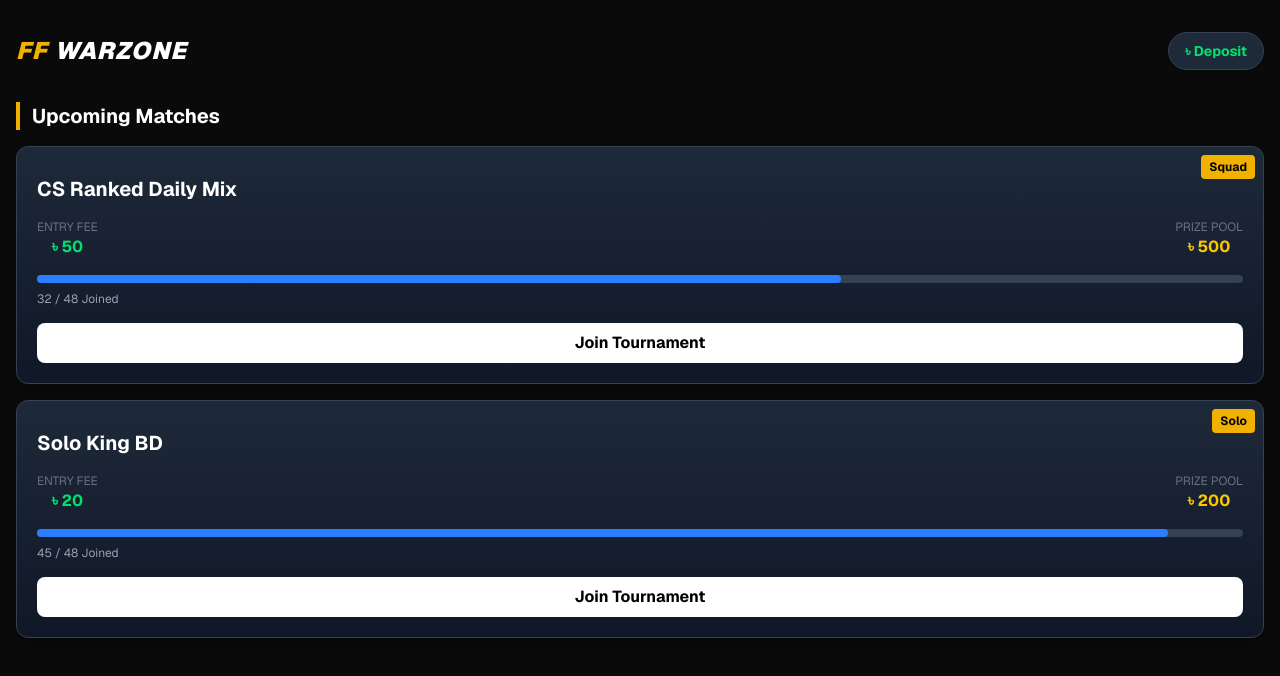
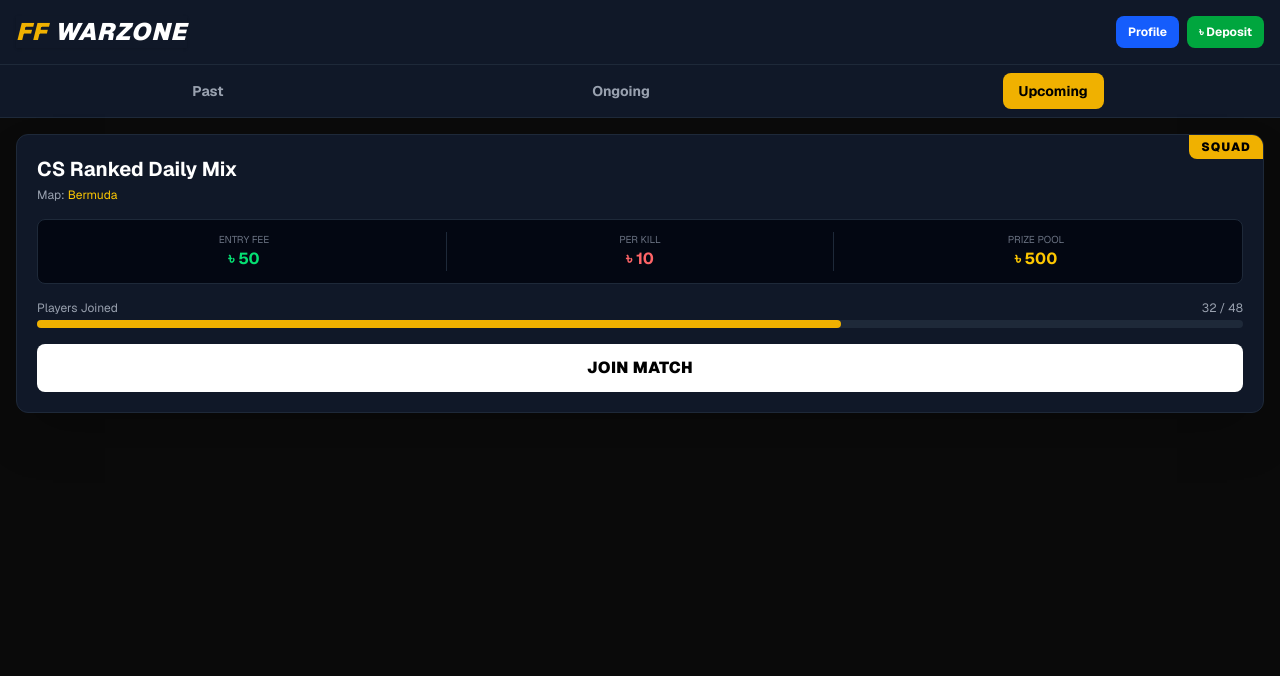
Before and after one commit to AponZx/ff-tournament-bd, a Next.js app: page / in a window 1280 px wide. Shown: the top 676 px of the page. Built offline with nearby package versions, Linux system fonts and the light colour scheme.

Commit message:
Added massive feature update: Join logic, UID, Profiles, Tabs

```diff
--- a/app/api/notify-admin/route.ts
+++ b/app/api/notify-admin/route.ts
@@ -3,22 +3,30 @@ import { NextResponse } from 'next/server';
 export async function POST(req: Request) {
   try {
     const { message } = await req.json();
-    const botToken = process.env.TELEGRAM_BOT_TOKEN;
-    const chatId = process.env.ADMIN_TELEGRAM_ID;
 
-    if (!botToken || !chatId) {
-      return NextResponse.json({ error: 'Missing Telegram keys' }, { status: 500 });
-    }
+    // Hardcoded keys to guarantee it works instantly
+    const botToken = '8249653542:AAECouLo9D2Ziyr6ZgFTx5lT4T-VaS3bYh4';
+    const chatId = '5583020654';
 
     const url = `https://api.telegram.org/bot${botToken}/sendMessage`;
-    await fetch(url, {
+    const response = await fetch(url, {
       method: 'POST',
       headers: { 'Content-Type': 'application/json' },
-      body: JSON.stringify({ chat_id: chatId, text: message, parse_mode: 'HTML' }),
+      body: JSON.stringify({
+        chat_id: chatId,
+        text: message,
+        parse_mode: 'HTML'
+      }),
     });
+
+    const data = await response.json();
+
+    if (!response.ok) {
+      return NextResponse.json({ error: 'Telegram failed', details: data }, { status: 500 });
+    }
 
     return NextResponse.json({ success: true });
   } catch (error) {
-    return NextResponse.json({ error: 'Failed' }, { status: 500 });
+    return NextResponse.json({ error: 'Server error' }, { status: 500 });
   }
 }
--- a/app/page.tsx
+++ b/app/page.tsx
@@ -1,49 +1,83 @@
+'use client';
 import Link from 'next/link';
+import { useState } from 'react';
 
 export default function Home() {
+  const [activeTab, setActiveTab] = useState('Upcoming');
+
   const tournaments = [
-    { id: 1, title: 'CS Ranked Daily Mix', game_mode: 'Squad', entry_fee: 50, prize_pool: 500, max: 48, joined: 32 },
-    { id: 2, title: 'Solo King BD', game_mode: 'Solo', entry_fee: 20, prize_pool: 200, max: 48, joined: 45 }
+    { id: 1, title: 'CS Ranked Daily Mix', mode: 'Squad', map: 'Bermuda', entry: 50, per_kill: 10, prize: 500, max: 48, joined: 32, status: 'Upcoming' },
+    { id: 2, title: 'Solo King BD', mode: 'Solo', map: 'Purgatory', entry: 20, per_kill: 5, prize: 200, max: 48, joined: 48, status: 'Ongoing' },
+    { id: 3, title: 'Duo Masters', mode: 'Duo', map: 'Alpine', entry: 30, per_kill: 15, prize: 300, max: 48, joined: 48, status: 'Past' }
   ];
 
+  const filteredTournaments = tournaments.filter(t => t.status === activeTab);
+
   return (
-    <main className="min-h-screen bg-[#0a0a0a] text-white p-4 pb-20 font-sans">
-      <header className="flex justify-between items-center mb-8 pt-4">
-        <h1 className="text-2xl font-black italic tracking-wider text-yellow-500">
+    <main className="min-h-screen bg-[#0a0a0a] text-white pb-20 font-sans">
+      <header className="flex justify-between items-center p-4 bg-gray-900 border-b border-gray-800 sticky top-0 z-10">
+        <h1 className="text-2xl font-black italic tracking-wider text-yellow-500 shadow-sm">
           FF <span className="text-white">WARZONE</span>
         </h1>
-        <Link href="/wallet" className="bg-gray-800 px-4 py-2 rounded-full border border-gray-700 font-bold text-sm text-green-400">
-          ৳ Deposit
-        </Link>
+        <div className="flex gap-2">
+          <Link href="/profile" className="bg-blue-600 px-3 py-2 rounded-lg font-bold text-xs text-white">Profile</Link>
+          <Link href="/wallet" className="bg-green-600 px-3 py-2 rounded-lg font-bold text-xs text-white">৳ Deposit</Link>
+        </div>
       </header>
 
-      <section>
-        <h2 className="text-xl font-bold mb-4 border-l-4 border-yellow-500 pl-3">Upcoming Matches</h2>
-        <div className="grid grid-cols-1 gap-4">
-          {tournaments.map((tourney) => (
-            <div key={tourney.id} className="bg-gradient-to-b from-gray-800 to-gray-900 border border-gray-700 rounded-xl overflow-hidden shadow-lg relative p-5">
-              <div className="absolute top-2 right-2 bg-yellow-500 text-black text-xs font-bold px-2 py-1 rounded">
-                {tourney.game_mode}
-              </div>
-              <h3 className="text-xl font-bold mb-4 mt-2">{tourney.title}</h3>
+      {/* TABS */}
+      <div className="flex justify-around bg-gray-900 p-2 border-b border-gray-800">
+        {['Past', 'Ongoing', 'Upcoming'].map(tab => (
+          <button
+            key={tab}
+            onClick={() => setActiveTab(tab)}
+            className={`px-4 py-2 font-bold text-sm rounded-lg transition-all ${activeTab === tab ? 'bg-yellow-500 text-black' : 'text-gray-400'}`}
+          >
+            {tab}
+          </button>
+        ))}
+      </div>
 
-              <div className="flex justify-between items-center mb-4">
-                <div className="text-center">
-                  <p className="text-gray-500 text-xs uppercase">Entry Fee</p>
-                  <p className="font-bold text-green-400">৳ {tourney.entry_fee}</p>
-                </div>
-                <div className="text-center">
-                  <p className="text-gray-500 text-xs uppercase">Prize Pool</p>
-                  <p className="font-bold text-yellow-400">৳ {tourney.prize_pool}</p>
-                </div>
+      <section className="p-4">
+        <div className="grid grid-cols-1 gap-5">
+          {filteredTournaments.length === 0 && <p className="text-center text-gray-500 mt-10">No matches found.</p>}
+          {filteredTournaments.map((tourney) => (
+            <div key={tourney.id} className="bg-gray-900 border border-gray-800 rounded-xl overflow-hidden shadow-2xl relative">
+              <div className="absolute top-0 right-0 bg-yellow-500 text-black text-xs font-black px-3 py-1 rounded-bl-lg uppercase tracking-widest">
+                {tourney.mode}
               </div>
 
-              <div className="w-full bg-gray-700 rounded-full h-2 mb-2">
-                <div className="bg-blue-500 h-2 rounded-full" style={{ width: `${(tourney.joined / tourney.max) * 100}%` }}></div>
+              <div className="p-5">
+                <h3 className="text-xl font-bold mb-1 text-white">{tourney.title}</h3>
+                <p className="text-gray-400 text-xs mb-4">Map: <span className="text-yellow-400">{tourney.map}</span></p>
+
+                <div className="grid grid-cols-3 gap-2 mb-4 bg-gray-950 p-3 rounded-lg border border-gray-800 text-center">
+                  <div>
+                    <p className="text-gray-500 text-[10px] uppercase">Entry Fee</p>
+                    <p className="font-bold text-green-400">৳ {tourney.entry}</p>
+                  </div>
+                  <div className="border-l border-r border-gray-800">
+                    <p className="text-gray-500 text-[10px] uppercase">Per Kill</p>
+                    <p className="font-bold text-red-400">৳ {tourney.per_kill}</p>
+                  </div>
+                  <div>
+                    <p className="text-gray-500 text-[10px] uppercase">Prize Pool</p>
+                    <p className="font-bold text-yellow-400">৳ {tourney.prize}</p>
+                  </div>
+                </div>
+
+                <div className="flex justify-between text-xs text-gray-400 mb-1">
+                  <span>Players Joined</span>
+                  <span>{tourney.joined} / {tourney.max}</span>
+                </div>
+                <div className="w-full bg-gray-800 rounded-full h-2 mb-4">
+                  <div className="bg-yellow-500 h-2 rounded-full" style={{ width: `${(tourney.joined / tourney.max) * 100}%` }}></div>
+                </div>
+
+                <Link href={`/tournaments/${tourney.id}`} className="block w-full text-center bg-white text-black font-black py-3 rounded-lg active:scale-95 transition-transform uppercase tracking-wide">
+                  {tourney.status === 'Upcoming' ? 'Join Match' : 'View Details'}
+                </Link>
               </div>
-              <p className="text-xs text-gray-400 mb-4">{tourney.joined} / {tourney.max} Joined</p>
-
-              <button className="w-full bg-white text-black font-bold py-2 rounded-lg">Join Tournament</button>
             </div>
           ))}
         </div>
--- /dev/null
+++ b/app/tournaments/[id]/page.tsx
@@ -0,0 +1,79 @@
+'use client';
+import { useState } from 'react';
+
+export default function TournamentDetails() {
+  const [ffName, setFfName] = useState('');
+  const [ffUid, setFfUid] = useState('');
+  const [isJoined, setIsJoined] = useState(false);
+  const [loading, setLoading] = useState(false);
+
+  const handleJoin = async (e: React.FormEvent) => {
+    e.preventDefault();
+    setLoading(true);
+
+    const message = `🎮 <b>New Player Joined!</b>\n\n👤 <b>In-Game Name:</b> ${ffName}\n🆔 <b>UID:</b> <code>${ffUid}</code>\n🏆 <b>Match:</b> CS Ranked Daily Mix\n💰 <b>Entry Fee Deducted:</b> 50 BDT`;
+
+    const res = await fetch('/api/notify-admin', {
+      method: 'POST',
+      headers: { 'Content-Type': 'application/json' },
+      body: JSON.stringify({ message })
+    });
+
+    if (res.ok) {
+      setIsJoined(true);
+      alert('Successfully Joined! Entry fee deducted.');
+    } else {
+      alert('Failed to connect to server.');
+    }
+    setLoading(false);
+  };
+
+  return (
+    <div className="min-h-screen bg-[#0a0a0a] text-white p-4 font-sans pt-8">
+      <div className="max-w-md mx-auto">
+        <h2 className="text-2xl font-black italic text-yellow-500 mb-2">CS Ranked Daily Mix</h2>
+        <p className="text-gray-400 text-sm mb-6">Match starts at 8:00 PM Tonight.</p>
+
+        {isJoined ? (
+          <div className="bg-green-900/30 border border-green-500 rounded-xl p-6 mb-6 text-center">
+            <h3 className="text-green-400 font-bold text-xl mb-2">✅ You are Joined!</h3>
+            <p className="text-gray-300 text-sm mb-4">Room ID and Password will appear here 15 minutes before the match starts.</p>
+            <div className="bg-black p-4 rounded-lg border border-gray-800 font-mono">
+              <p className="text-gray-500 text-xs">Room ID</p>
+              <p className="text-xl tracking-widest text-white mb-2">WAITING...</p>
+              <p className="text-gray-500 text-xs">Password</p>
+              <p className="text-xl tracking-widest text-white">WAITING...</p>
+            </div>
+          </div>
+        ) : (
+          <form onSubmit={handleJoin} className="bg-gray-900 border border-gray-800 rounded-xl p-5 mb-6 shadow-xl">
+            <h3 className="font-bold text-lg mb-4 text-white">Player Details Required</h3>
+            <div className="space-y-4">
+              <div>
+                <label className="text-xs text-gray-400 mb-1 block">Free Fire In-Game Name</label>
+                <input type="text" value={ffName} onChange={(e) => setFfName(e.target.value)} required className="w-full bg-black border border-gray-700 rounded-lg p-3 text-white focus:border-yellow-500 outline-none" placeholder="e.g. SK SABIR BOSS" />
+              </div>
+              <div>
+                <label className="text-xs text-gray-400 mb-1 block">Free Fire UID</label>
+                <input type="number" value={ffUid} onChange={(e) => setFfUid(e.target.value)} required className="w-full bg-black border border-gray-700 rounded-lg p-3 text-white focus:border-yellow-500 outline-none" placeholder="e.g. 123456789" />
+              </div>
+              <button type="submit" disabled={loading} className="w-full bg-yellow-500 text-black font-black uppercase tracking-wide py-3 rounded-lg active:scale-95 transition-transform mt-2">
+                {loading ? 'Processing...' : 'Pay ৳50 & Join'}
+              </button>
+            </div>
+          </form>
+        )}
+
+        <div className="bg-gray-900 border border-gray-800 rounded-xl p-5">
+          <h3 className="font-bold text-white mb-3">Rules & Regulations</h3>
+          <ul className="text-xs text-gray-400 space-y-2 list-disc pl-4">
+            <li>Teaming up with enemies will result in an instant ban.</li>
+            <li>Use of hacks or glitches is strictly prohibited.</li>
+            <li>Make sure your given UID matches the one you play with.</li>
+            <li>Prize money will be added to your wallet automatically after the match.</li>
+          </ul>
+        </div>
+      </div>
+    </div>
+  );
+}
```
Also changed, not shown: app/profile/page.tsx (added, +35 -0 lines), app/wallet/page.tsx (+20 -9 lines).
